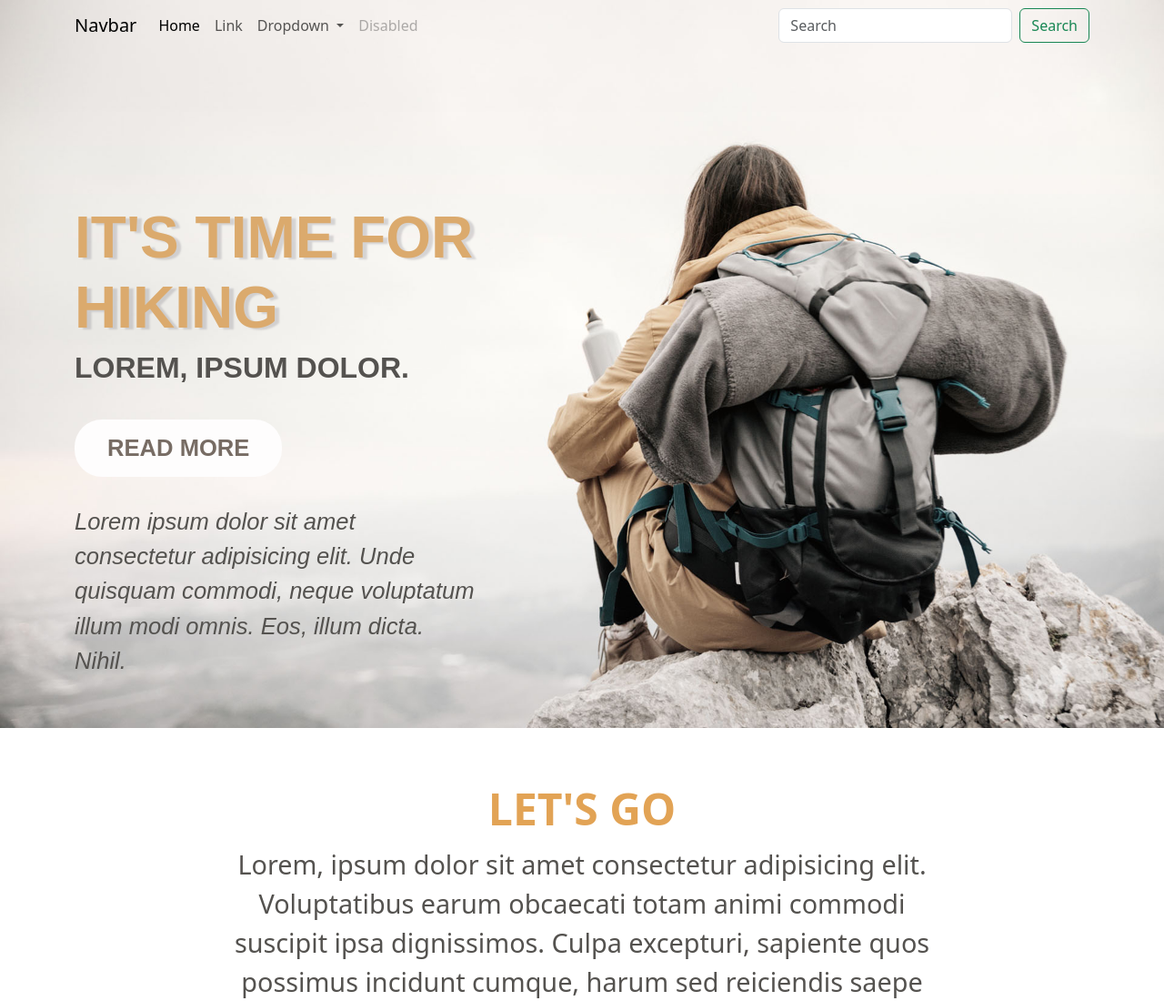
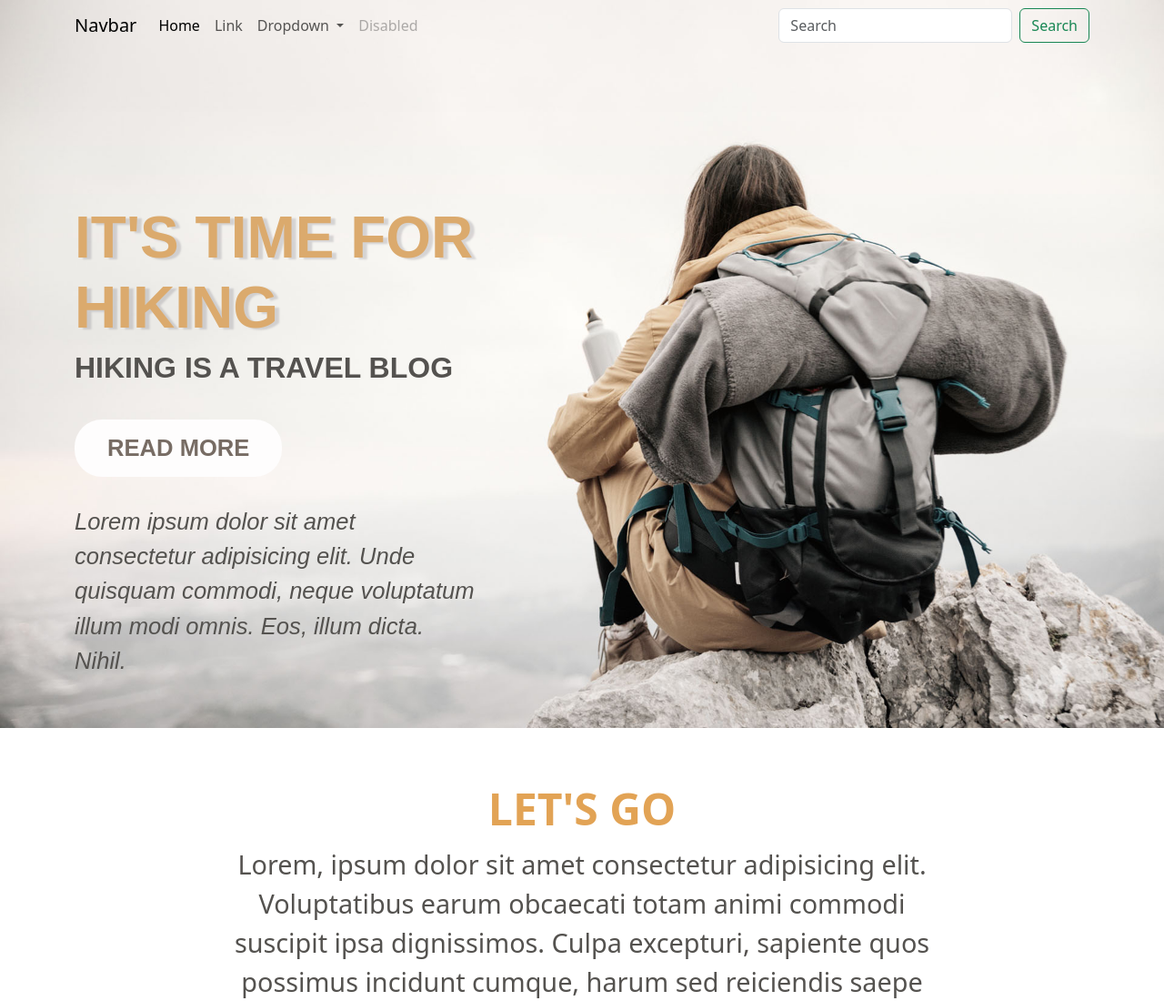
Before and after one commit to subhra9090/newtravelblog, a plain HTML site: page index.html in a window 1280 px wide. Shown: the top 1100 px of the page at 91% size. Drawn offline with nearby package versions, Linux system fonts and the light colour scheme.

Commit message:
my first changes

```diff
--- a/index.html
+++ b/index.html
@@ -50,7 +50,7 @@
     <div class="container">
         <div class="cover-content">
             <h1>It's Time For Hiking</h1>
-            <h2>Lorem, ipsum dolor.</h2>
+            <h2>Hiking is a travel blog </h2>
             <a href="#">Read more</a>
             <p>Lorem ipsum dolor sit amet consectetur adipisicing elit. Unde quisquam commodi, neque voluptatum illum modi omnis. Eos, illum dicta. Nihil.</p>
         </div>
```
